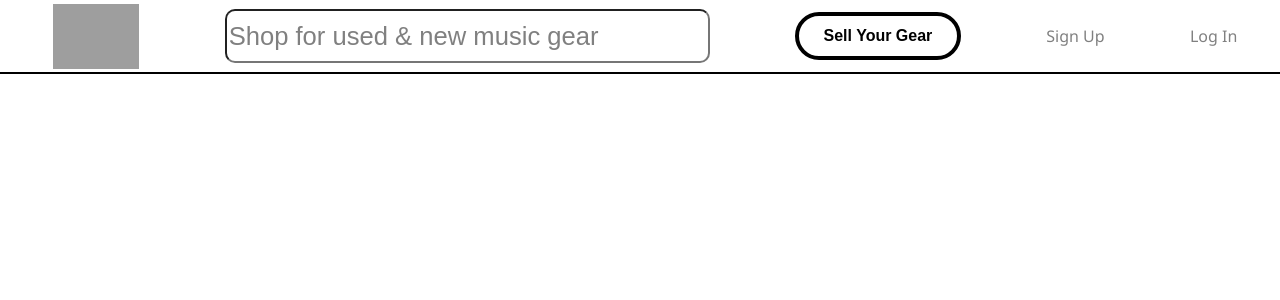
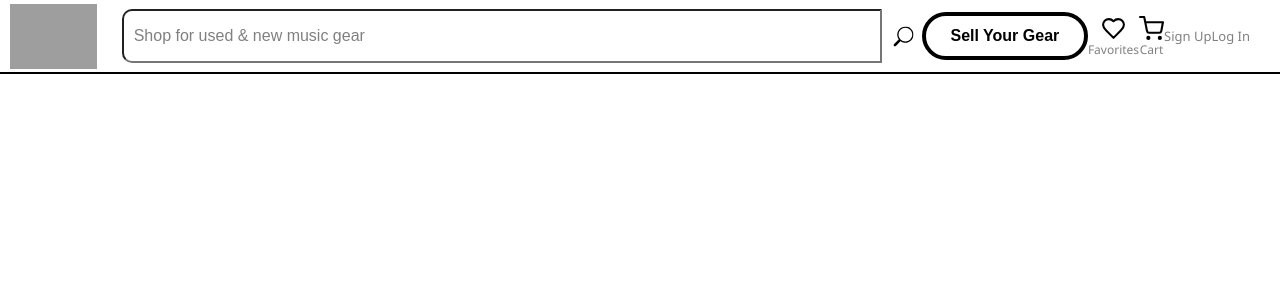
Before and after one commit to cracine79/renoun, a React (Vite) app in the folder frontend/: page / in a window 1280 px wide. Shown: the top 300 px of the page. Built offline with nearby package versions, Linux system fonts and the light colour scheme; no server answers; grey boxes are pictures that could not be loaded.

Commit message:
more css styling get back to work

```diff
--- a/frontend/package.json
+++ b/frontend/package.json
@@ -12,6 +12,7 @@
   "dependencies": {
     "react": "^18.2.0",
     "react-dom": "^18.2.0",
+    "react-icons": "^5.2.1",
     "react-redux": "^8.1.1",
     "react-router-dom": "^6.15.0",
     "redux": "^4.2.1",
--- a/frontend/src/components/Navigation/Navigation.css
+++ b/frontend/src/components/Navigation/Navigation.css
@@ -2,16 +2,21 @@
     height: 72px;
     display: flex;
     align-items: center;
-    justify-content: space-around;
+    justify-content: space-evenly;
     border-bottom: 2px black solid;
 }
 
 #searchbar {
-    width: 477px;
+    width: 1300px;
     height: 48px;
-    border-radius: 10px;
-    font-size: 1.6rem;
+    border-top-left-radius: 10px;
+    border-bottom-left-radius: 10px;
+    font-size: 16px;
     color: grey;
+    padding-left: 10px;
+    font-weight: 400;
+    margin-right: 10px;
+    margin-left: 25px;
 
 }
 
@@ -39,11 +44,60 @@
 
 .userlink{
     color: grey;
-    size: 13px;
+    font-size: 13px;
     line-height: 18px;
     text-decoration: none;
+    white-space: nowrap;
 }
 
 .userlink:hover{
     color: orange;
 }
+
+.iconlink{
+    display: flex;
+    flex-direction: column;
+    align-items: center;
+    font-size: 12px;
+    color: gray;
+}
+
+.iconlink:hover{
+    color:orange;
+    cursor: pointer;
+}
+
+#heart:hover{
+    color:orange;
+    cursor: pointer;
+}
+
+#cart:hover{
+    color:orange;
+    cursor: pointer;
+}
+
+#heart{
+    color: black;
+    font-size: 25px;
+}
+
+#cart{
+    color: black;
+    font-size: 25px;
+}
+
+#buttonWrapper{
+    display: flex;
+    width: 420px;
+    align-items: center;
+    justify-content: space-between;
+    margin-right: 30px;
+    margin-left: 10px;
+}
+
+#searchButton{
+    font-size: 20px;
+    transform: rotate(90deg)
+
+}
--- a/frontend/src/components/Navigation/Navigation.jsx
+++ b/frontend/src/components/Navigation/Navigation.jsx
@@ -2,7 +2,9 @@ import { Link } from "react-router-dom";
 import { useSelector, useDispatch } from "react-redux";
 import * as sessionActions from '../../store/session'
 import './Navigation.css'
-
+import { LuHeart } from "react-icons/lu"
+import { FiShoppingCart } from "react-icons/fi";
+import { BsSearch } from "react-icons/bs";
 
 
 
@@ -40,8 +42,30 @@ function Navigation(){
         <div className="header_main">
             <img id='logo' src='https://findlogovector.com/wp-content/uploads/2018/11/reverb-logo-vector.png'></img>
             <input type='text' id='searchbar' value="Shop for used & new music gear" />
-            <button id='sell-button'>Sell Your Gear</button>
-            {sessionLinks}
+            <div id='searchButton'>
+                <BsSearch />
+            </div>
+
+
+
+            <div id="buttonWrapper">
+                <button id='sell-button'>Sell Your Gear</button>
+
+                <div className='iconlink'>
+                    <div id='heart'>
+                    <LuHeart />
+                    </div>
+                    Favorites
+                </div>
+
+                <div className='iconlink'>
+                    <div id='cart'>
+                    <FiShoppingCart />
+                    </div>
+                    Cart
+                </div>
+                {sessionLinks}
+            </div>
        </div>
        </>
     )
```
Also changed, not shown: 1 other file (tests, documents, lock files or other folders).
